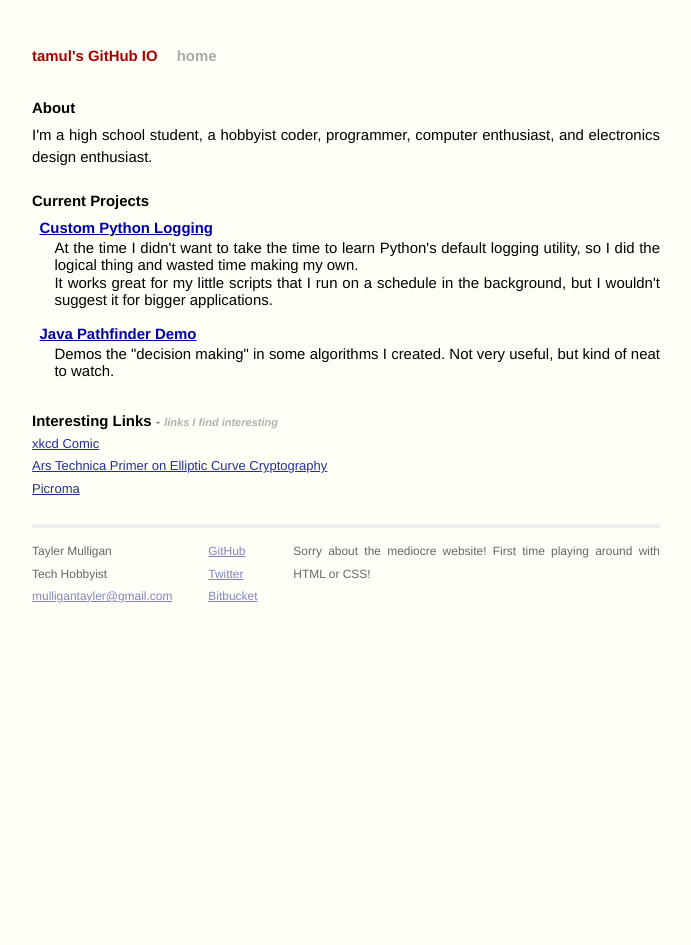
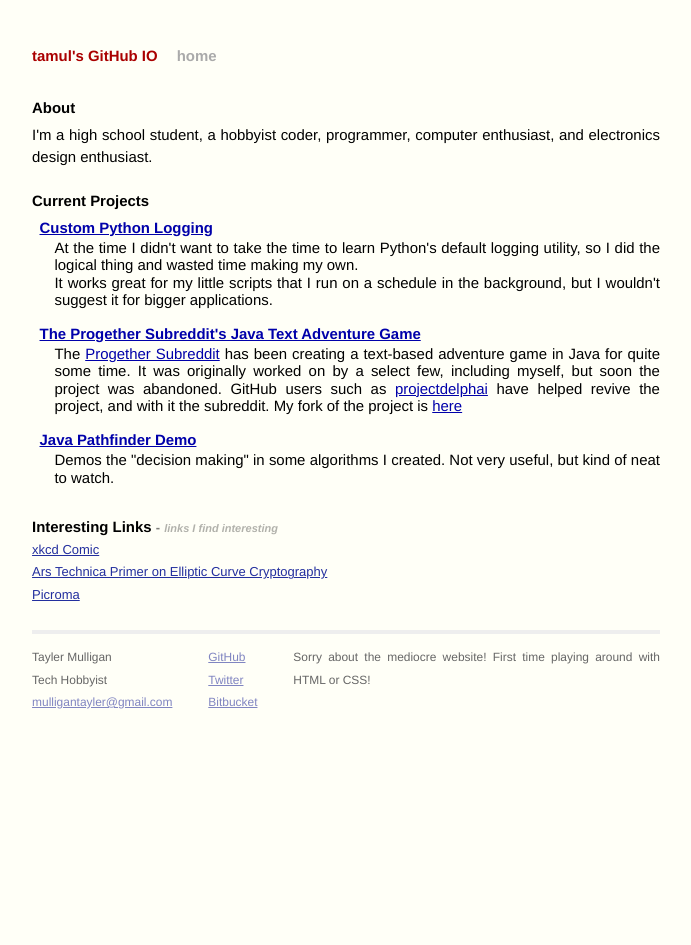
Before and after one commit to mtayler/tamul.github.io, a Jekyll site: the page built from index.html, in a window 1280 px wide. Shown: the whole page, without its empty margins (294-985 px from the left). Built offline with Jekyll 4.4.1, drawn with Linux system fonts in a browser that asks for light colours; Markdown is read by kramdown in place of the engine named in the settings.

Commit message:
Added the JAdventure project to list of current projects

```diff
--- a/index.html
+++ b/index.html
@@ -18,6 +18,9 @@ title: Home
     <p>At the time I didn't want to take the time to learn Python's default logging utility, so I did the logical thing and wasted time making my own.<br />
     It works great for my little scripts that I run on a schedule in the background, but I wouldn't suggest it for bigger applications.</p>
 
+    <h2><a href="https://github.com/Progether/JAdventure">The Progether Subreddit's Java Text Adventure Game</a></h2>
+    <p>The <a href="http://reddit.com/r/progether">Progether Subreddit</a> has been creating a text-based adventure game in Java for quite some time. It was originally worked on by a select few, including myself, but soon the project was abandoned. GitHub users such as <a href="https://github.com/projectdelphai">projectdelphai</a> have helped revive the project, and with it the subreddit. My fork of the project is <a href="https://github.com/tamul/JAdventure">here</a></p>
+
     <h2><a href="https://github.com/tamul/Pathfinder">Java Pathfinder Demo</a></h2>
     <p>Demos the "decision making" in some algorithms I created. Not very useful, but kind of neat to watch.</p>
 
```
